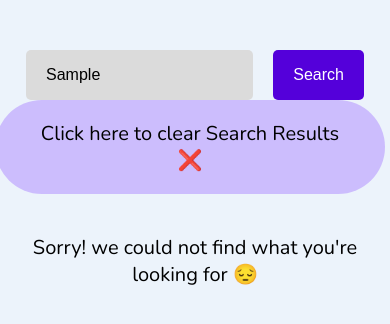
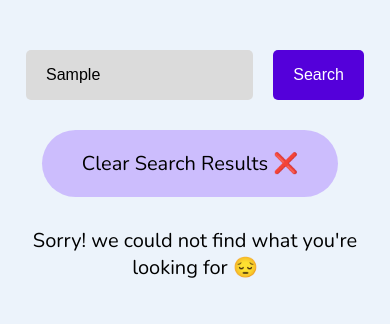
Before and after one commit to RioterTrov97/swapi-app, a React (Create React App) app: page / in a window 390 px wide. Both pictures are taken after typing "Sample" into the empty fields and a click on the button "Search". Shown: the top 324 px of the page. Built offline with nearby package versions, Linux system fonts and the light colour scheme; no server answers.

Commit message:
Mobile Resposive Design

```diff
--- a/src/screens/HomeScreen.js
+++ b/src/screens/HomeScreen.js
@@ -119,14 +119,13 @@ const HomeScreen = () => {
 							</button>
 						</div>
 						<div className="HomeScreen__movieList">
-							<div className="HomeScreen__movieList__resultClear">
-								{searchResult ? (
+							{searchResult ? (
+								<div className="HomeScreen__movieList__resultClear">
 									<p onClick={() => clearSearch()}>
-										Click here to clear Search Results ❌
-										<span></span>
+										Clear Search Results ❌<span></span>
 									</p>
-								) : null}
-							</div>
+								</div>
+							) : null}
 
 							<div className="HomeScreen__movieList__results">
 								{!searchResult ? (
--- a/src/styles/HomeScreen.scss
+++ b/src/styles/HomeScreen.scss
@@ -64,11 +64,13 @@ $clearButton-hover-color: rgb(153, 0, 255);
 		width: 100%;
 		flex-direction: column;
 		justify-content: center;
+		margin-top: 30px;
+
 		&__resultClear {
 			display: flex;
 			width: 100%;
 			justify-content: center;
-			margin: 0 20px 40px -5px;
+			margin: 0px 20px 30px -5px;
 
 			> p {
 				padding: 20px 40px;
```
